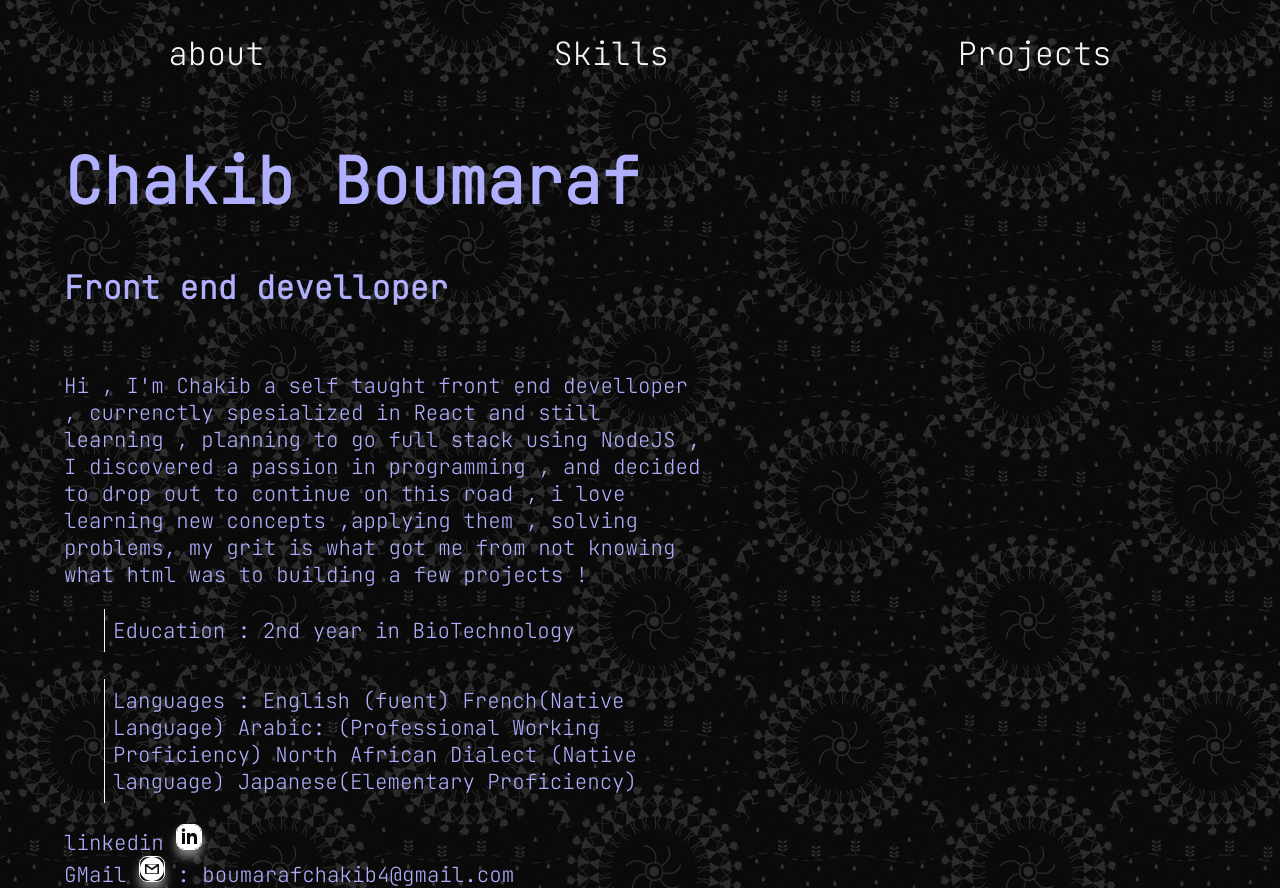
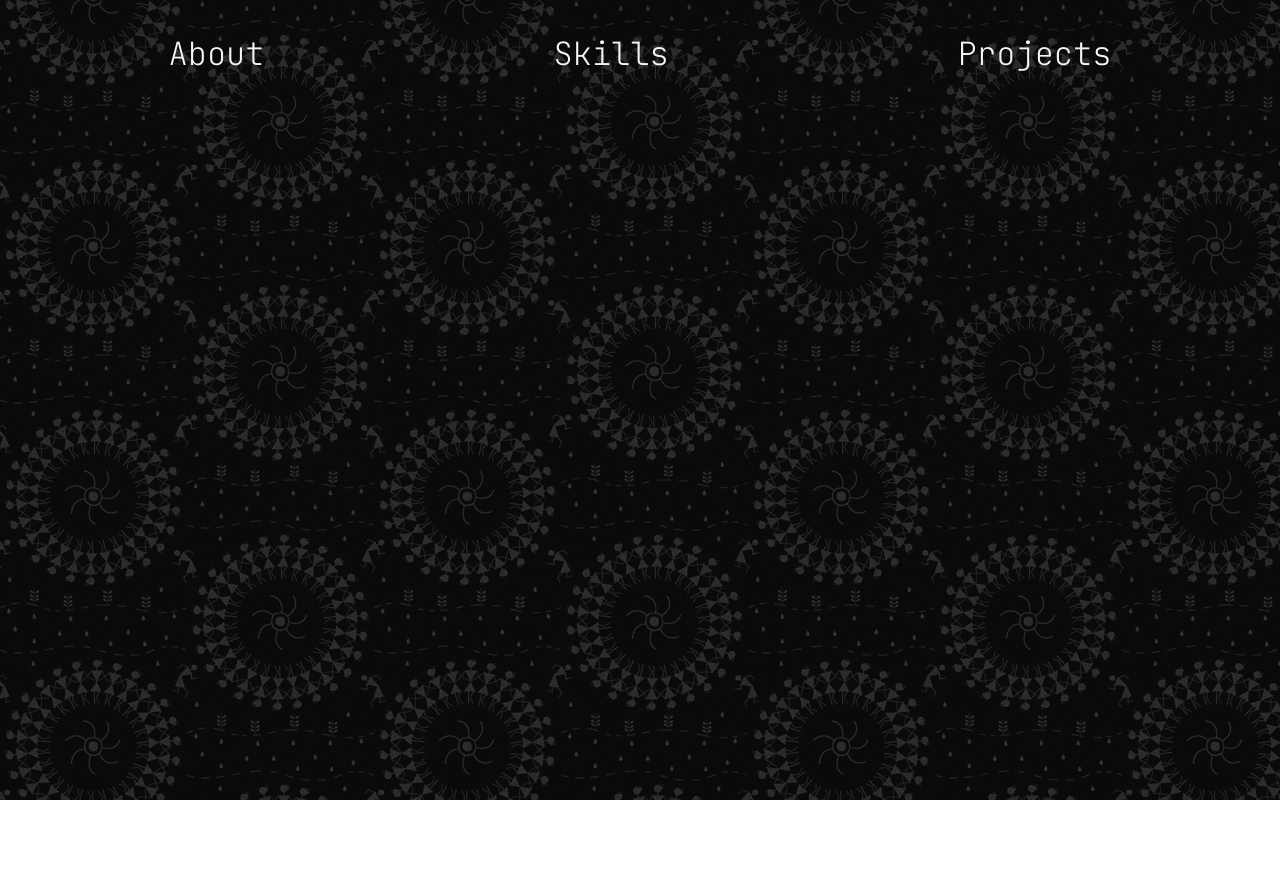
Before and after one commit to theDoorKeeper/portfolio, a React (Create React App) app: page / in a window 1280 px wide. After the commit the page ends 800 px from the top, so only its background shows below. Built offline with nearby package versions, Linux system fonts and the light colour scheme.

Commit message:
slowed the transitions and fixed typos

```diff
--- a/src/App.js
+++ b/src/App.js
@@ -16,7 +16,7 @@ function App() {
       <Navbar/>
       <Switch>
 
-        <Route exact path='/'>
+        <Route exact path='/portfolio'>
         <About/>
         </Route>
 
--- a/src/components/About.js
+++ b/src/components/About.js
@@ -6,20 +6,20 @@ import { motion } from "framer-motion";
 
 export const About = () => {
     return (
-        <motion.div className="about-main" initial={{ x: '-100vw' }} animate={{ x: 0 }}>
+        <motion.div className="about-main" initial={{ x: '-50vw' }} animate={{ x: 0 }} transition={{ duration: .5 }}>
             <div className="title">
                 <h1> Chakib Boumaraf </h1>
-                <h4>Front end develloper</h4>
+                <h4>Front end developer</h4>
                 </div>
                 <div className="description">
-            <p>Hi , I'm Chakib  a self taught front end develloper , currenctly spesialized in React and still learning , planning to go full stack using NodeJS ,
-                I discovered a passion in programming , and decided to drop out to continue on this road , i love learning new concepts ,applying them , solving problems,
+            <p>Hi , I'm Chakib  a self-taught front end developer , currently specialized in React and still learning , planning to go full stack using NodeJS ,
+                I discovered a passion in programming , and decided to drop out to continue on this road , I love learning new concepts ,applying them , solving problems,
                 my grit is what got me from not knowing what html was to building a few projects !
                      </p>
                      <ul>
                          <li className="about-list-element">  Education : 2nd year in BioTechnology</li>
                          <br/>
-                        <li className="about-list-element"> Languages : English (fuent) French(Native Language) Arabic: (Professional Working Proficiency)
+                        <li className="about-list-element"> Languages : English (fluent) French(Native Language) Arabic: (Professional Working Proficiency)
                           North African Dialect (Native language) Japanese(Elementary Proficiency)</li>
                      </ul>
                      <div>
--- a/src/components/Navbar.js
+++ b/src/components/Navbar.js
@@ -6,9 +6,9 @@ export const Navbar = () => {
     return (
         <div className='navbar-containr'>
             <ul className='navbar'>
-                <NavLink to="/">
+                <NavLink to="/portfolio">
                 <li className="nav-element">
-                    about
+                    About
                 </li>
                  </NavLink>
 
--- a/src/components/Projects.js
+++ b/src/components/Projects.js
@@ -16,15 +16,15 @@ import { motion } from "framer-motion";
 
 export const Projects = () => {
     return (
-        <motion.div className="project-container" initial={{ x: '-100vw' }} animate={{ x: 0 }}>
+        <motion.div className="project-container" initial={{ x: '-50vw' }} animate={{ x: 0 }}  transition={{ duration: .5 }}>
             <div className="project">
              <header className="title">Project : Shopping cart</header>
              <img src={shop}></img>
              <div className="project-description">
             Technologies used : <img className="technology" src={react}/>   <img className="technology" src={html}/>   <img className="technology" src={css}/> .<br/>
-            Desc : shopping cart made with react an react router dom , used framer motion for the animations , it has a navabar with the number of items purchased next to
+            Desc : shopping cart made with react an react router dom , used framer motion for the animations , it has a Navbar with the number of items purchased next to
             the cart icon  , the catalogue is fetched from the Fortnine API  , you can increment and decrement the number of items bought from the catalogue and the cart ,
-            i used lifted states to send the data between components . (i was going to use USeContext , but decided it was'nt needed in this project).
+            i used lifted states to send the data between components . (i was going to use USeContext , but decided it wasn't needed in this project).
              </div>
 
              <div className="project-links">
@@ -46,9 +46,9 @@ export const Projects = () => {
             <img src={memoryGame}></img>
             <div className="project-description">
             Technologies used : <img className="technology" src={react}/>   <img className="technology" src={html}/>   <img className="technology" src={css}/>. <br/>
-            Desc : this is my second react project , a simple memory card game , i imported the data from an array i made manually , the cards are displayed randomly
-            from said array , useEffect is used to render the inital predetrmined card set on mount , and then to change it depending on the array changes , it also
-            includes a score board that displays your current and highscore .
+            Desc : this is my second react project , a simple memory card game , i imported the data from an array I made manually , the cards are displayed randomly
+            from said array , useEffect is used to render the inital predetermined card set on mount , and then to change it depending on the array changes , it also
+            includes a score board that displays your current and high score .
             </div>
 
             <div className="project-links">
@@ -71,9 +71,9 @@ export const Projects = () => {
             <img src={cv}></img>
             <div className="project-description">
             Technologies used : <img className="technology" src={react}/>   <img className="technology" src={html}/>   <img className="technology" src={css}/>. <br/>
-            Desc : this is my first react project , it was initialy made with class components then refractored using Functional components and useState , it was challeging
+            Desc : this is my first react project , it was initially made with class components then refactored using Functional components and useState , it was challenging
             confusing at times , the app consist of two components  , one that accepts input and another one to display it , changing the components was somewhat tricky because
-            of the differences between useState and setState , i learned alot during this process .
+            of the differences between useState and setState , i learned a lot during this process .
             </div>
 
             <div className="project-links">
@@ -95,7 +95,7 @@ export const Projects = () => {
             <img src={weather}></img>
             <div className="project-description">
             Technologies used : <img className="technology" src={js}/>   <img className="technology" src={html}/>   <img className="technology" src={css}/>. <br/>
-            Desc: Simple JS weather App , used async await syntax to fetch data from the OpenWeather API (i understand that pushing an API key is dangerous and should'nt be done ,
+            Desc: Simple JS weather App , used async await syntax to fetch data from the OpenWeather API (I understand that pushing an API key is dangerous and shouldn't be done ,
             but this is for showcase and its a free key )
             </div>
 
@@ -119,8 +119,8 @@ export const Projects = () => {
             <div className="project-description">
             Technologies used : <img className="technology" src={js}/>   <img className="technology" src={html}/>   <img className="technology" src={css}/>. <br/>
             Desc: Todo list app , you can create different projects and store todos inside them , with a title a desc and a date , each project can be edited and deleted
-            aswell as each todo , you can check the todo if done , each project is generated dinamically , and the code is respecting OOP principles with each part
-            of a different  logic in its own module , factory functions have been used for the todos and the projects .
+            aswell as each todo , you can check the todo if done , each project is generated dynamically , and the code is respecting OOP principles with each part
+            of a different  logic in its own module , factory functions have been used for the to-dos and the projects .
             </div>
 
             <div className="project-links">
@@ -142,7 +142,7 @@ export const Projects = () => {
             <img src={tictactoe}></img>
             <div className="project-description">
             Technologies used : <img className="technology" src={js}/>   <img className="technology" src={html}/>   <img className="technology" src={css}/>. <br/>
-            Desc: simple tic tac toe game , with the computer making random moves , this project was great for practicing the module patter and factory functions !
+            Desc: simple tic tac toe game , with the computer making random moves , this project was great for practicing the module pattern and factory functions !
             </div>
 
             <div className="project-links">
--- a/src/components/Skills.js
+++ b/src/components/Skills.js
@@ -9,7 +9,7 @@ import { motion } from "framer-motion";
 
 export const Skills = () => {
     return (
-        <motion.div className="skills-wrapper" initial={{ x: '-100vw' }} animate={{ x: 0 }}>
+        <motion.div className="skills-wrapper" initial={{ x: '-50vw' }} animate={{ x: 0 }}  transition={{ duration: .5 }}>
             <img src={css} alt="css logo" className="skills-logo"/>
             <img src={html} alt="html logo" className="skills-logo"/>
             <img src={react} alt="react logo" className="skills-logo"/>
```
